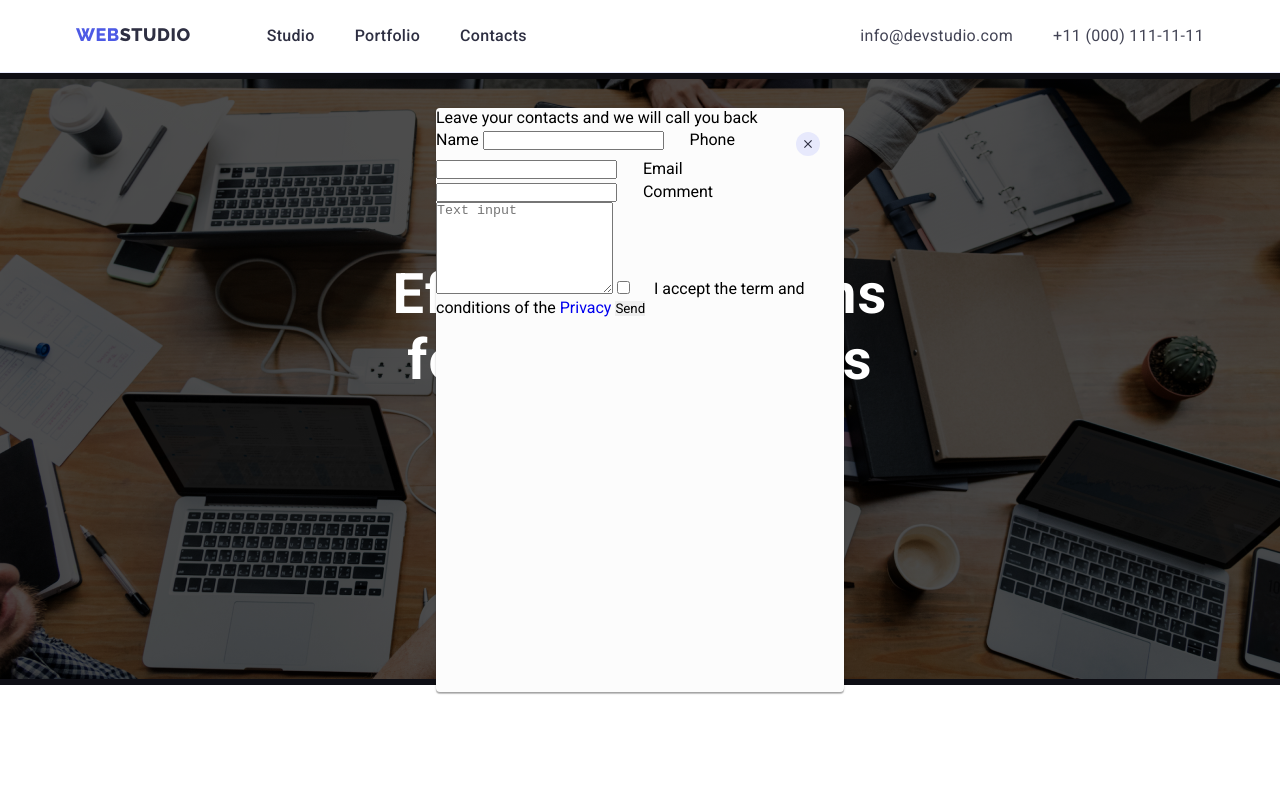
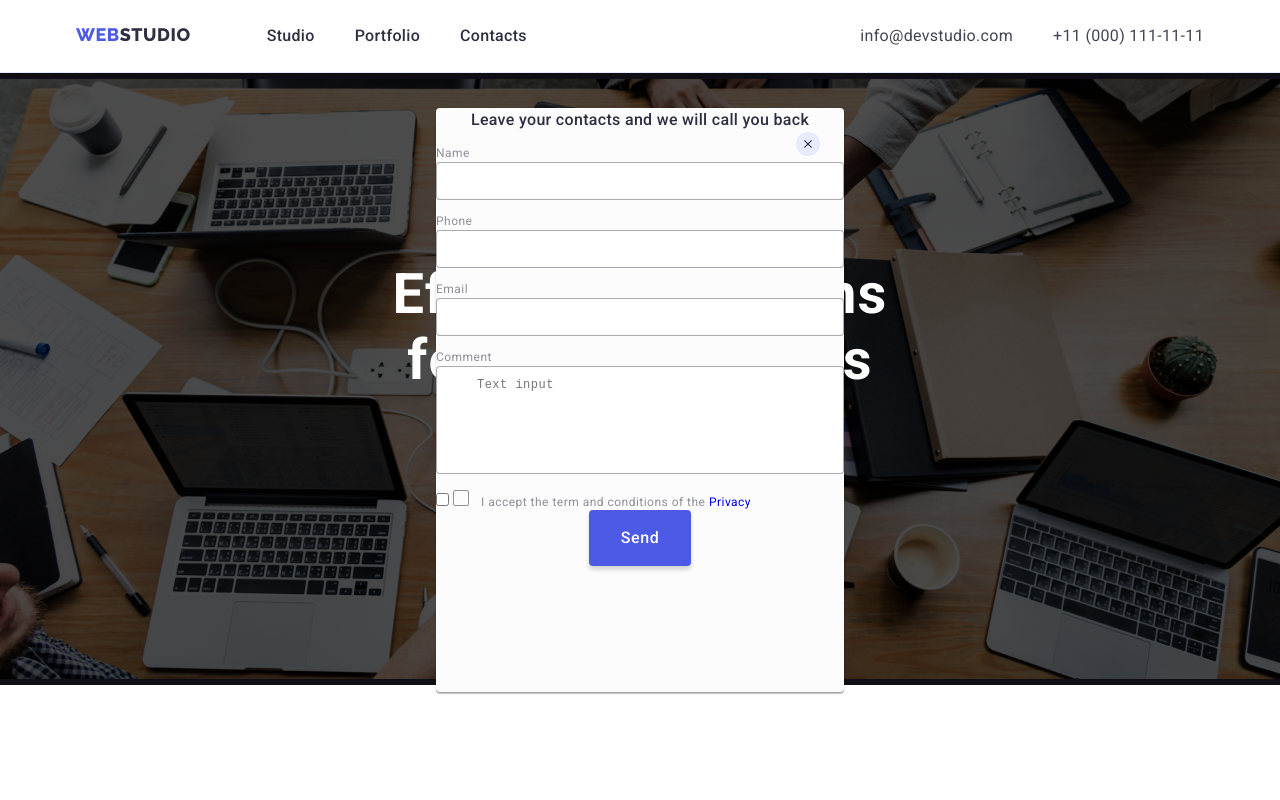
Before and after one commit to Chardreeve13/goit-markup-hw-06, a plain HTML site: page index.html in a window 1280 px wide. Both pictures are taken after a click on the button "Order Service". Shown: the top 800 px of the page. Drawn offline with Linux system fonts and the light colour scheme; files whose address does not match are found by name.

Commit message:
Update styles.css

```diff
--- a/css/styles.css
+++ b/css/styles.css
@@ -762,3 +762,128 @@ transition: box-shadow var(--transition-duration) cubic-bezier(0.4, 0, 0.2, 1);
 .modal.is-hidden .modal-content{
     transform: translate(0px);
 }
+
+.modal-header-text{
+    color: var(--navyblue);
+    text-align: center;
+    font-size: 16px;
+    font-weight: 500;
+    line-height: 24px;
+    letter-spacing: 0.32px;
+}
+ .form-label-input, .form-label-textarea{
+    color: var(--navyblue);
+    font-size: 12px;
+    font-weight: 500;
+    line-height: 14px;
+    letter-spacing: 0.48px;
+    display: block;
+    width: 100%;
+    margin-top: 30px;
+    padding: 11px 16px 11px 40px;
+    outline: none;
+    border-radius: 4px;
+    border: 1px solid var(--navyblue-modal, rgba(46, 47, 66, 0.4));
+    transition: border 250ms cubic cubic-bezier(0.4, 0, 0.2, 1);
+ }
+
+ .form-label-text{
+    color: var(--lightslate);
+    font-size: 12px;
+    font-weight: 400;
+    line-height: 14px;
+    letter-spacing: 0.48px;
+    position: absolute;
+    top: -16px;
+ }
+
+ .form-input-icon{
+    fill: var(--navyblue);
+    position:absolute;
+    left: 10px;
+    top: 50%;
+    transform: translateY(-50%);
+    transition: fill 250ms cubic-bezier(0.4, 0, 0.2, 1);
+ }
+
+ .form-label-input:hover, .form-label-input:focus, .form-label-textarea:hover{
+    outline: none;
+    border: 1px solid var(--iris);
+ }
+
+ .form-label-input:hover, .form-input-icon, .form-label-input{
+    fill: var(--iris);
+ }
+
+ .modal-form-textarea{
+    margin-bottom: 16px;
+ }
+
+.modal-form-label, .modal-form-textarea{
+    display:block;
+    position: relative;
+}
+
+.form-label-textarea{
+    resize:none;
+}
+
+.modal-checkbox-icon{
+    fill: var(--white);
+    border-radius: 2px;
+    border: 1px solid var(--lightslate);
+    margin-right: 8px;
+    transition: background-color 250ms cubic-bezier(0.4, 0, 0.2, 1),
+                border-color 250ms cubic-bezier(0.4, 0, 0.2, 1 ),
+                fill 250ms cubic-bezier(0.4, 0, 0.2, 1);
+}
+
+.modal-form-checkbox:checked, modal-checkbox-icon{
+    background-color: var(--iris);
+    border-color: var(--iris);
+}
+
+.visually-hidden{
+    position: absolute;
+    border: 0;
+    padding: 0;
+    opacity: 0;
+}
+
+.modal-form-agreement-text{
+    color: var(--lightslate);
+    font-size: 12px;
+    font-weight: 400;
+    line-height: 14px;
+    letter-spacing: 0.48px;
+}
+
+.modal-form-agreement{
+    display: flex;
+    align-items: center;
+    justify-content: center;
+    margin-bottom: 24px;
+    cursor: pointer;
+}
+
+.modal-form-button{
+    color: var(--white);
+    text-align: center;
+    font-size: 16px;
+    font-weight: 500;
+    line-height: 24px;
+    letter-spacing: 0.64px;
+    border: none;
+    border-radius: 4px;
+    background: var(--iris);
+    box-shadow: 0px 4px 4px 0px rgba(0, 0, 0, 0.15);
+    padding: 16px 32px;
+    margin: 0 auto;
+    cursor: pointer;
+    display: block;
+    transition: background-color 250ms cubic-bezier(0.4, 0, 0.2, 1);
+}
+
+.modal-form-button:hover{
+    background-color: var(--ocean);
+}
```
